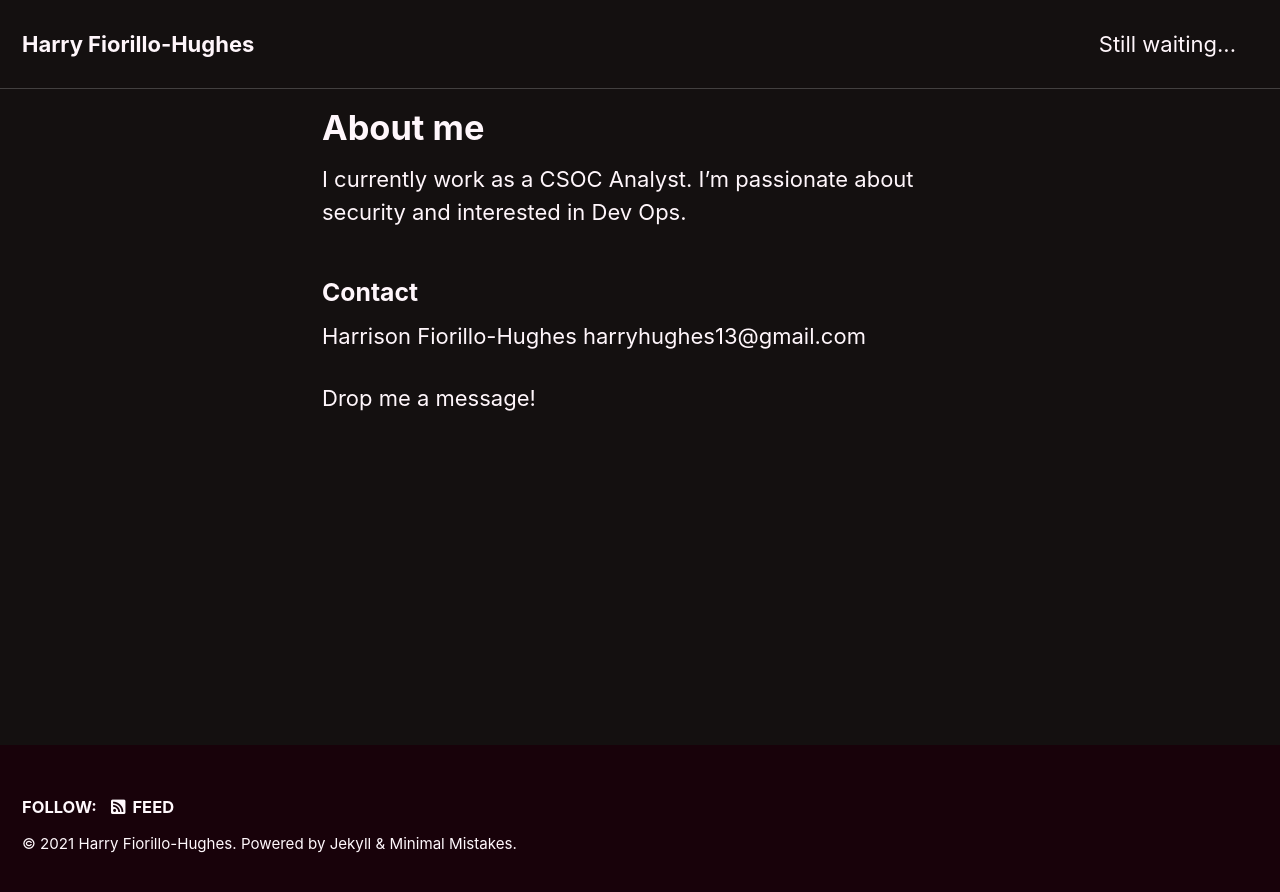
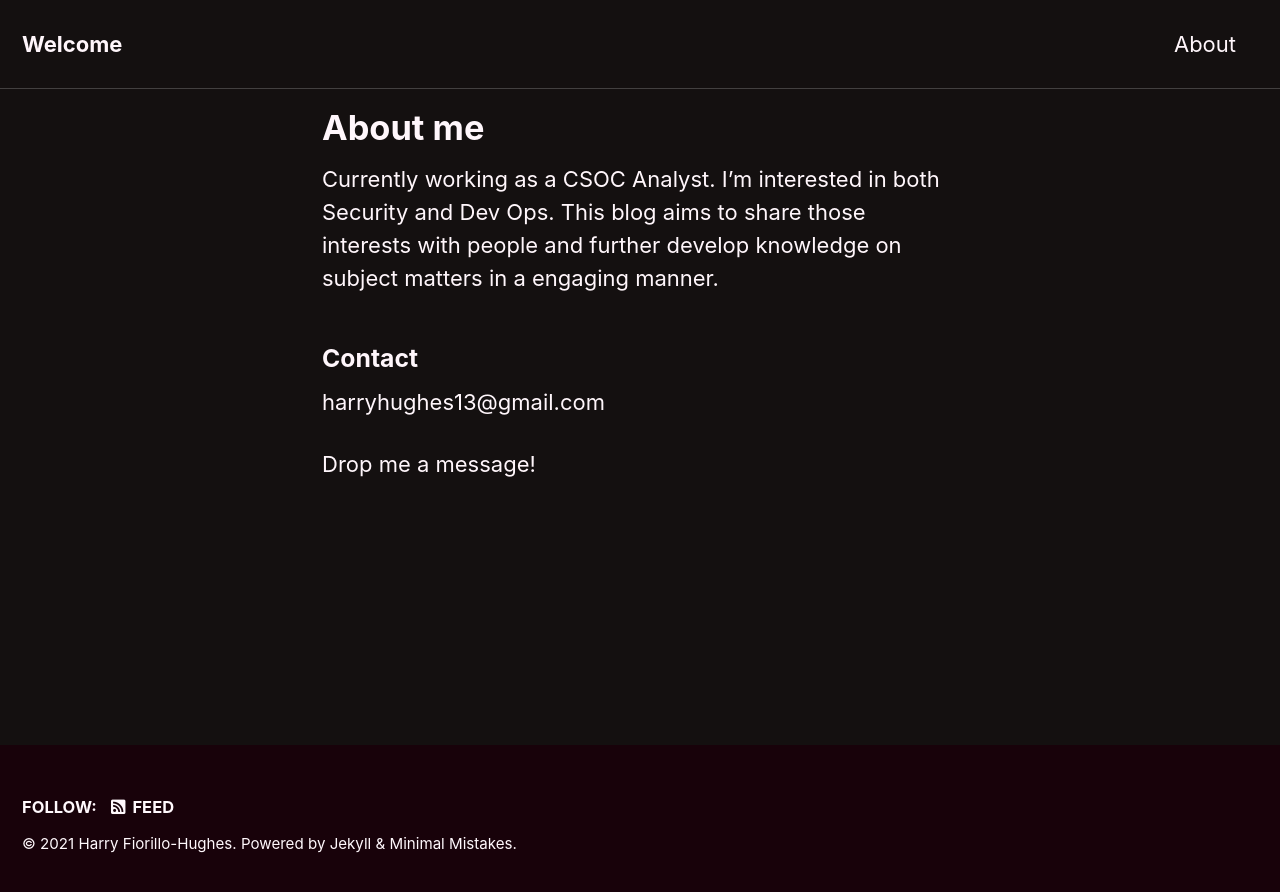
Before and after one commit to hfiorillo/hfiorillo.github.io, a Jekyll site: the page built from pages/about.md, in a window 1280 px wide. Shown: the top 892 px of the page. Built offline with Jekyll 4.4.1, drawn with Linux system fonts in a browser that asks for light colours; cached includes are drawn as plain includes.

Commit message:
first blog post

```diff
--- a/_config.yml
+++ b/_config.yml
@@ -16,7 +16,7 @@ minimal_mistakes_skin    : "neon" # "air", "aqua", "contrast"ßßßßßß "dark"
 
 # Site Settings
 locale                   : "en-GB"
-title                    : "Harry Fiorillo-Hughes"
+title                    : "Welcome"
 title_separator          : "-"
 subtitle                 : # site tagline that appears below site title in masthead
 name                     : "Harry Fiorillo-Hughes"
--- a/_data/navigation.yml
+++ b/_data/navigation.yml
@@ -1,7 +1,7 @@
 # main links
 main:
-  - title: "Still waiting..."
-    url: /
+  - title: "About"
+    url: https://hfiorillo.github.io/about/
   # - title: "About"
   #   url: https://mmistakes.github.io/minimal-mistakes/about/
   # - title: "Sample Posts"
--- a/_posts/2021-01-08-raspbery-pi.markdown
+++ b/_posts/2021-01-08-raspbery-pi.markdown
@@ -17,13 +17,11 @@ A brief introduction to the Raspberry Pi Foundation and their latest single boar
 
 **What is Raspberry Pi?**
 
-The Rapsberry Pi foundation is a educational charity founded by [Eben Upton](https://en.wikipedia.org/wiki/Eben_Upton) in 2008. Its humble roots began as a means of inpsiring young children in an approachable yet practical manner to turn to 'computers'. In the hopes that
-
-generations will pursue studying computer science in further education, thus filling the large skills gap at the time. In essence the foundation produces low cost single-board comptuers (a complete computer built on a single circuit board) but, since its first public release in 2012 it has become much more than an electronics manufacturer. After the intial release of the Raspberry Pi the foundation had huge [success](https://www.theguardian.com/technology/2015/feb/18/raspberry-pi-becomes-best-selling-british-computer), the product sold out and had an amazing [community](https://www.raspberrypi.org/community/) response. Today, the Pi foundation has gone above and beyond what it first set out to do, now at the forefront of a huge [global movement](https://www.raspberrypi.org/stories/), inspiring and helping young people all over the world learn about computing. Code Club and CoderDojo are part of the foundation althought these programs are separate from the Raspberry Pi hardware, these are clubs aim to ensure every child has the opportunity to access learning about computing.
+The Rapsberry Pi foundation is a educational charity founded by [Eben Upton](https://en.wikipedia.org/wiki/Eben_Upton) in 2008. Its humble roots began as a means of inpsiring young children in an approachable yet practical manner to turn to 'computers'. In the hopes that generations to come will pursue studying computer science in further education, thus filling the large skills gap at the time. In essence the foundation produces low cost single-board comptuers (a complete computer built on a single circuit board) but, since its first public release in 2012 it has become much more than an electronics manufacturer. After the intial release of the Raspberry Pi the foundation had huge [success](https://www.theguardian.com/technology/2015/feb/18/raspberry-pi-becomes-best-selling-british-computer), the product sold out and had an amazing [community](https://www.raspberrypi.org/community/) response. Today, the Pi foundation has gone above and beyond what it first set out to do, now at the forefront of a huge [global movement](https://www.raspberrypi.org/stories/), inspiring and helping young people all over the world learn about computing. Code Club and CoderDojo are part of the foundation althought these programs are separate from the Raspberry Pi hardware, these are clubs aim to ensure every child has the opportunity to access learning about computing.
 
 Raspberry Pi operates in the open source ecosystem; running linux, its main supported OS Raspbian and a huge range of open source software. As a result, the Pi is not only used as a tool for education but by users who are looking to harness the control the Pi gives you over the device - they are used as media centres, web servers, game emulation machines, IoT devices, robotics and more.
 
-[Here](https://www.notion.so/Raspberry-Pi-4da2759f0f6f484da66381db1c7639ba) is a great interview of Eben Upton by Retro Man Cave (RMC) where Eben talks in length about the evolution of the Pi foundation, from its fantastic origin story to where the foundation sees itself in the future.
+[Here](https://www.youtube.com/watch?v=AUq7iyT9Hcg&t=1677s&ab_channel=RMC-TheCave) is a great interview of Eben Upton by Retro Man Cave (RMC) where Eben talks in length about the evolution of the Pi foundation, from its fantastic origin story to where the foundation sees itself in the future.
 
 **Technical Specifications of Raspberry Pi**
 
--- a/pages/about.md
+++ b/pages/about.md
@@ -3,10 +3,9 @@ layout: single
 title: About me
 permalink: /about/
 ---
-I currently work as a CSOC Analyst. I'm passionate about security and interested in Dev Ops.
+Currently working as a CSOC Analyst. I'm interested in both Security and Dev Ops. This blog aims to share those interests with people and further develop knowledge on subject matters in a engaging manner.
 
 ### Contact
-Harrison Fiorillo-Hughes
 harryhughes13@gmail.com
 
 Drop me a message!
```
